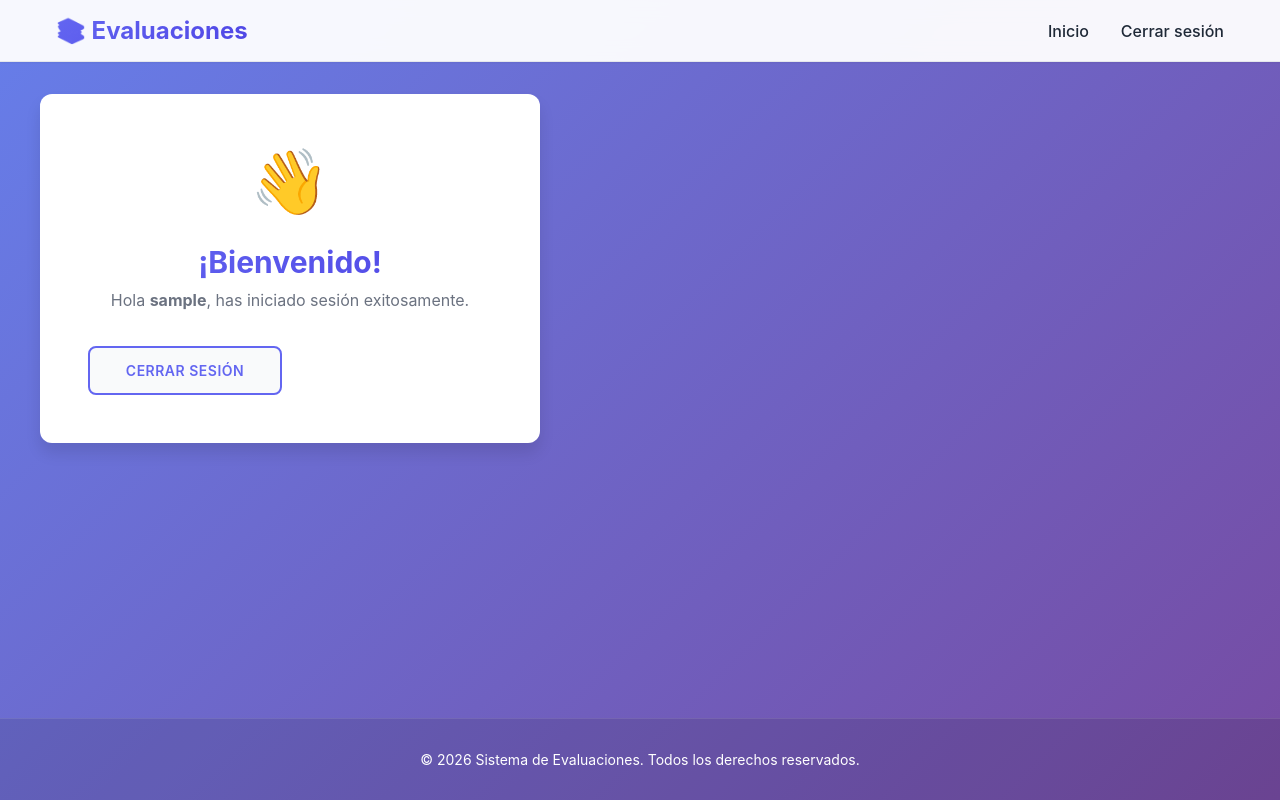
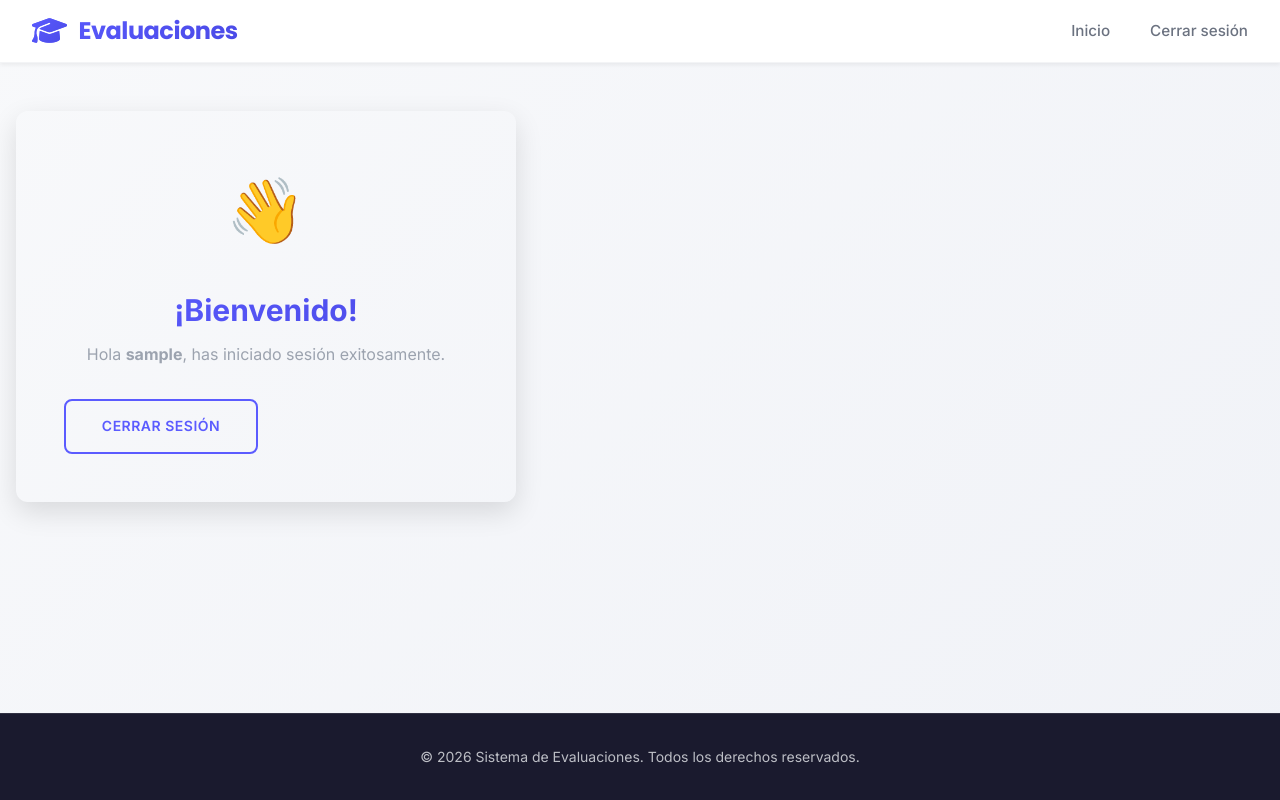
Before and after one commit to Santtiy/evaluaciones_santtiy_samuelmenan_juanenriquezcc_benavides17, a Django app: page / in a window 1280 px wide. Run offline with Django 5.2, Linux system fonts and the light colour scheme; the visitor is signed in with stand-in values (Sample User, id 1).

Commit message:
style: mejorar paleta de colores y diseño base de la aplicación

```diff
--- a/templates/base.html
+++ b/templates/base.html
@@ -4,7 +4,10 @@
     <meta charset="UTF-8">
     <meta name="viewport" content="width=device-width, initial-scale=1.0">
     <title>{% block title %}Sistema de Evaluaciones{% endblock %}</title>
+    <link href="https://cdnjs.cloudflare.com/ajax/libs/font-awesome/6.4.0/css/all.min.css" rel="stylesheet">
     <style>
+        @import url('https://fonts.googleapis.com/css2?family=Inter:wght@300;400;500;600;700&family=Poppins:wght@600;700&display=swap');
+
         * {
             margin: 0;
             padding: 0;
@@ -12,72 +15,113 @@
         }
 
         :root {
-            --primary: #6366f1;
-            --primary-dark: #4f46e5;
-            --primary-light: #818cf8;
-            --danger: #ef4444;
-            --success: #10b981;
-            --warning: #f59e0b;
-            --info: #3b82f6;
-            --text: #1f2937;
-            --text-light: #6b7280;
-            --border: #e5e7eb;
-            --bg: #f9fafb;
-            --bg-white: #ffffff;
-            --shadow-sm: 0 1px 2px rgba(0, 0, 0, 0.05);
-            --shadow-md: 0 4px 6px rgba(0, 0, 0, 0.1);
-            --shadow-lg: 0 10px 15px rgba(0, 0, 0, 0.1);
+            /* Paleta moderna y profesional */
+            --primary: #5B5BFF;
+            --primary-dark: #4A4AE6;
+            --primary-light: #7B7BFF;
+            --secondary: #FF6B6B;
+            --success: #4CAF50;
+            --warning: #FFC107;
+            --info: #2196F3;
+            --danger: #EF4444;
+
+            /* Grises profesionales */
+            --text-primary: #1A1A2E;
+            --text-secondary: #6B7280;
+            --text-light: #9CA3AF;
+            --bg-primary: #FFFFFF;
+            --bg-secondary: #F8F9FB;
+            --bg-tertiary: #F0F2F7;
+            --border: #E5E7EB;
+            --border-light: #F3F4F6;
+
+            /* Sombras sofisticadas */
+            --shadow-xs: 0 1px 2px rgba(0, 0, 0, 0.04);
+            --shadow-sm: 0 2px 4px rgba(0, 0, 0, 0.06);
+            --shadow-md: 0 4px 12px rgba(0, 0, 0, 0.08);
+            --shadow-lg: 0 10px 28px rgba(0, 0, 0, 0.12);
+            --shadow-xl: 0 20px 40px rgba(0, 0, 0, 0.15);
+
+            /* Transiciones suaves */
             --transition: all 0.3s cubic-bezier(0.4, 0, 0.2, 1);
+            --transition-fast: all 0.15s cubic-bezier(0.4, 0, 0.2, 1);
+        }
+
+        html {
+            scroll-behavior: smooth;
         }
 
         body {
-            font-family: -apple-system, BlinkMacSystemFont, 'Segoe UI', 'Roboto', 'Oxygen',
-                'Ubuntu', 'Cantarell', 'Fira Sans', 'Droid Sans', 'Helvetica Neue', sans-serif;
-            background: linear-gradient(135deg, #667eea 0%, #764ba2 100%);
+            font-family: 'Inter', -apple-system, BlinkMacSystemFont, 'Segoe UI', 'Roboto', sans-serif;
+            background: linear-gradient(135deg, #F8F9FB 0%, #F0F2F7 100%);
             min-height: 100vh;
             display: flex;
             flex-direction: column;
-            color: var(--text);
+            color: var(--text-primary);
+            font-weight: 400;
+            line-height: 1.6;
         }
 
+        /* HEADER / NAVBAR */
         header {
+            background: var(--bg-primary);
+            box-shadow: var(--shadow-sm);
+            border-bottom: 1px solid var(--border-light);
+            position: sticky;
+            top: 0;
+            z-index: 1000;
+            backdrop-filter: blur(8px);
             background: rgba(255, 255, 255, 0.95);
-            backdrop-filter: blur(10px);
-            box-shadow: var(--shadow-sm);
-            padding: 1rem 0;
-            border-bottom: 1px solid var(--border);
         }
 
         header nav {
-            max-width: 1200px;
+            max-width: 1400px;
             margin: 0 auto;
-            padding: 0 1rem;
+            padding: 0.75rem 2rem;
             display: flex;
             justify-content: space-between;
             align-items: center;
         }
 
         header h1 {
+            font-family: 'Poppins', sans-serif;
             font-size: 1.5rem;
             font-weight: 700;
             background: linear-gradient(135deg, var(--primary) 0%, var(--primary-dark) 100%);
             -webkit-background-clip: text;
             -webkit-text-fill-color: transparent;
             background-clip: text;
+            letter-spacing: -0.5px;
+            display: flex;
+            align-items: center;
+            gap: 0.75rem;
+        }
+
+        header h1 i {
+            -webkit-background-clip: unset;
+            -webkit-text-fill-color: unset;
+            background: linear-gradient(135deg, var(--primary) 0%, var(--primary-dark) 100%);
+            -webkit-background-clip: text;
+            -webkit-text-fill-color: transparent;
+            background-clip: text;
+            font-size: 1.75rem;
         }
 
         header nav ul {
             list-style: none;
             display: flex;
-            gap: 2rem;
+            gap: 2.5rem;
+            align-items: center;
         }
 
         header nav a {
             text-decoration: none;
-            color: var(--text);
+            color: var(--text-secondary);
             font-weight: 500;
-            transition: var(--transition);
+            font-size: 0.95rem;
+            transition: var(--transition-fast);
             position: relative;
+            padding: 0.5rem 0;
         }
 
         header nav a:hover {
@@ -87,31 +131,33 @@
         header nav a::after {
             content: '';
             position: absolute;
-            bottom: -5px;
+            bottom: -2px;
             left: 0;
             width: 0;
             height: 2px;
             background: var(--primary);
-            transition: var(--transition);
+            transition: var(--transition-fast);
         }
 
         header nav a:hover::after {
             width: 100%;
         }
 
+        /* MAIN CONTENT */
         main {
             flex: 1;
-            padding: 2rem 1rem;
+            padding: 3rem 1rem;
         }
 
         .container {
-            max-width: 1200px;
+            max-width: 1400px;
             margin: 0 auto;
         }
 
+        /* FOOTER */
         footer {
-            background: rgba(0, 0, 0, 0.1);
-            color: white;
+            background: var(--text-primary);
+            color: #E5E7EB;
             text-align: center;
             padding: 2rem;
             margin-top: auto;
@@ -120,7 +166,44 @@
 
         footer p {
             font-size: 0.875rem;
+            opacity: 0.8;
+            margin: 0;
         }
+
+        /* RESPONSIVE */
+        @media (max-width: 768px) {
+            header nav {
+                padding: 0.75rem 1rem;
+            }
+
+            header h1 {
+                font-size: 1.25rem;
+            }
+
+            header nav ul {
+                gap: 1.5rem;
+                font-size: 0.9rem;
+            }
+
+            main {
+                padding: 1.5rem 1rem;
+            }
+        }
+
+        /* UTILITY CLASSES */
+        .text-center {
+            text-align: center;
+        }
+
+        .mt-1 { margin-top: 0.5rem; }
+        .mt-2 { margin-top: 1rem; }
+        .mt-3 { margin-top: 1.5rem; }
+        .mt-4 { margin-top: 2rem; }
+
+        .mb-1 { margin-bottom: 0.5rem; }
+        .mb-2 { margin-bottom: 1rem; }
+        .mb-3 { margin-bottom: 1.5rem; }
+        .mb-4 { margin-bottom: 2rem; }
 
         {% block extra_css %}{% endblock %}
     </style>
@@ -128,7 +211,7 @@
 <body>
     <header>
         <nav>
-            <h1>📚 Evaluaciones</h1>
+            <h1><i class="fas fa-graduation-cap"></i> Evaluaciones</h1>
             <ul>
                 {% if user.is_authenticated %}
                     <li><a href="/">Inicio</a></li>
```
